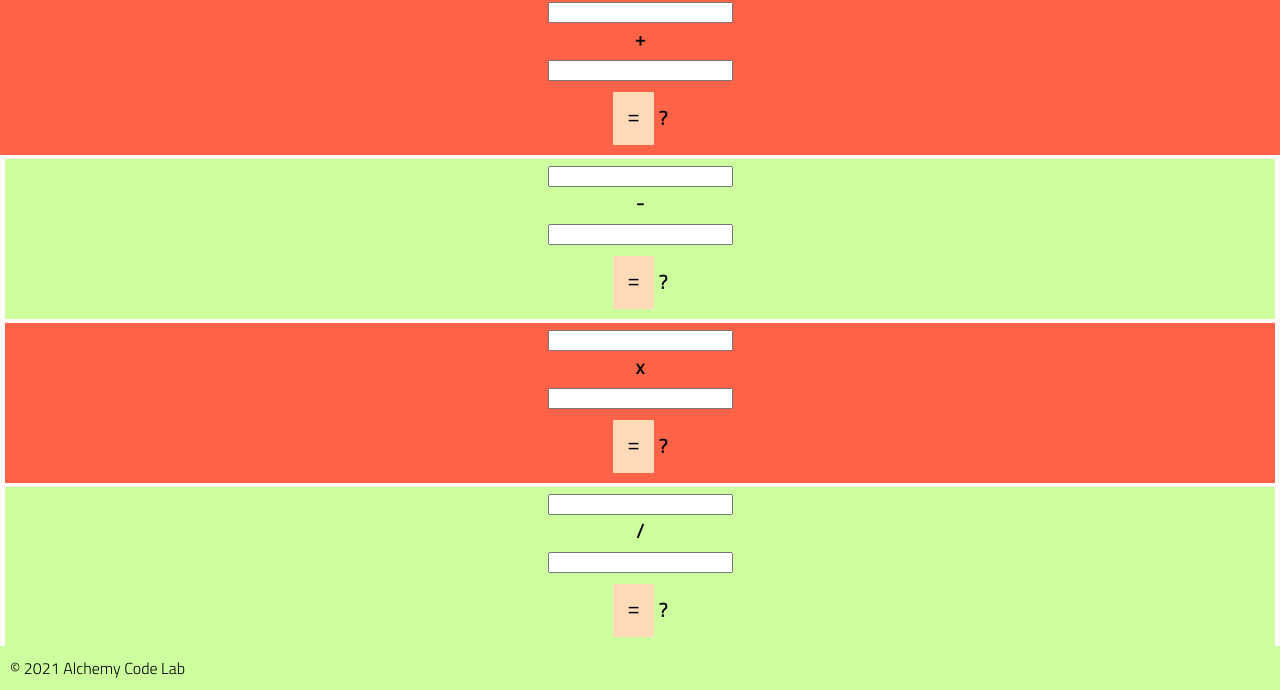
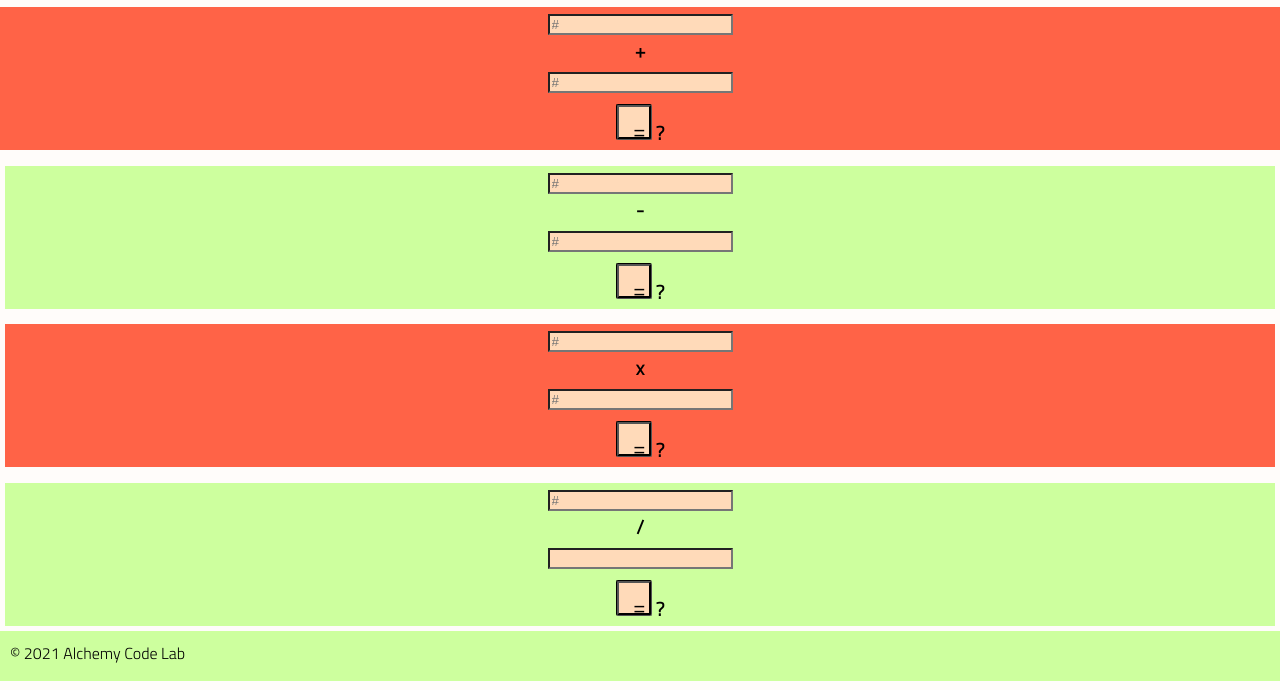
Before and after one commit to Gcrowder93/calc, a plain HTML site: page index.html in a window 1280 px wide. Shown: the part 119-809 px from the top of the page. Drawn offline with Linux system fonts and the light colour scheme.

Commit message:
added input styles

```diff
--- a/index.html
+++ b/index.html
@@ -19,12 +19,11 @@
 
 
   <br>
-    <p><span id="output"></span></p>
       <div class="math">
         <h2>
-          <input id="add-number-1"/>
+          <input type="text" placeholder="#" id="add-number-1"/>
             <p>+ </p>
-          <input id="add-number-2"/><br>
+          <input type="text" placeholder="#" id="add-number-2"/><br>
         <button id="add-Button">=</button>
           <span id="add-Answer">?</span>
     </h2>
@@ -34,9 +33,9 @@
 
   <div class="math">
     <h3>
-        <input id="sub-number-1"/>
+        <input type="text" placeholder="#" id="sub-number-1"/>
           <p>- </p>
-        <input id="sub-number-2"/>
+        <input type="text" placeholder="#" id="sub-number-2"/>
         <br>
         <button id="sub-Button">=</button>
         <span id="sub-Answer">?</span>
@@ -47,9 +46,9 @@
 
   <div class="math">
     <h4>
-      <input id="multiply-number-1"/>
+      <input type="text" placeholder="#" id="multiply-number-1"/>
         <p>x </p>
-      <input id="multiply-number-2"/>
+      <input type="text" placeholder="#" id="multiply-number-2"/>
       <br>
       <button id="multiply-Button">=</button>
       <span id="multiply-Answer">?</span>
@@ -60,9 +59,9 @@
 
   <div class="math">
     <h5>
-      <input id="divide-number-1"/>
+      <input type="text" placeholder="#" id="divide-number-1"/>
         <p>/ </p>
-      <input id="divide-number-2"/>
+      <input type="text" id="divide-number-2"/>
       <br>
       <button id="divide-Button">=</button>
       <span id="divide-Answer">?</span>
--- a/styles/style.css
+++ b/styles/style.css
@@ -6,14 +6,23 @@ body {
     grid-template-rows: auto auto auto auto;
 }
 
+input[type=text] {
+    background-color: peachpuff;
+    color: darkred;
+}
+
 button {
     background-color: peachpuff;
     padding: 15px;
     margin-top: 10px;
     margin-bottom: 10px;
     font-size: 20px;
-    border:none;
-    border-radius: 1px;
+    border: solid;
+    border-color: black;
+    border-style: groove;
+    border-radius: 2px;
+    height: 2px;
+    width: 2px;
     color: black;
     cursor: pointer; }
 
```
